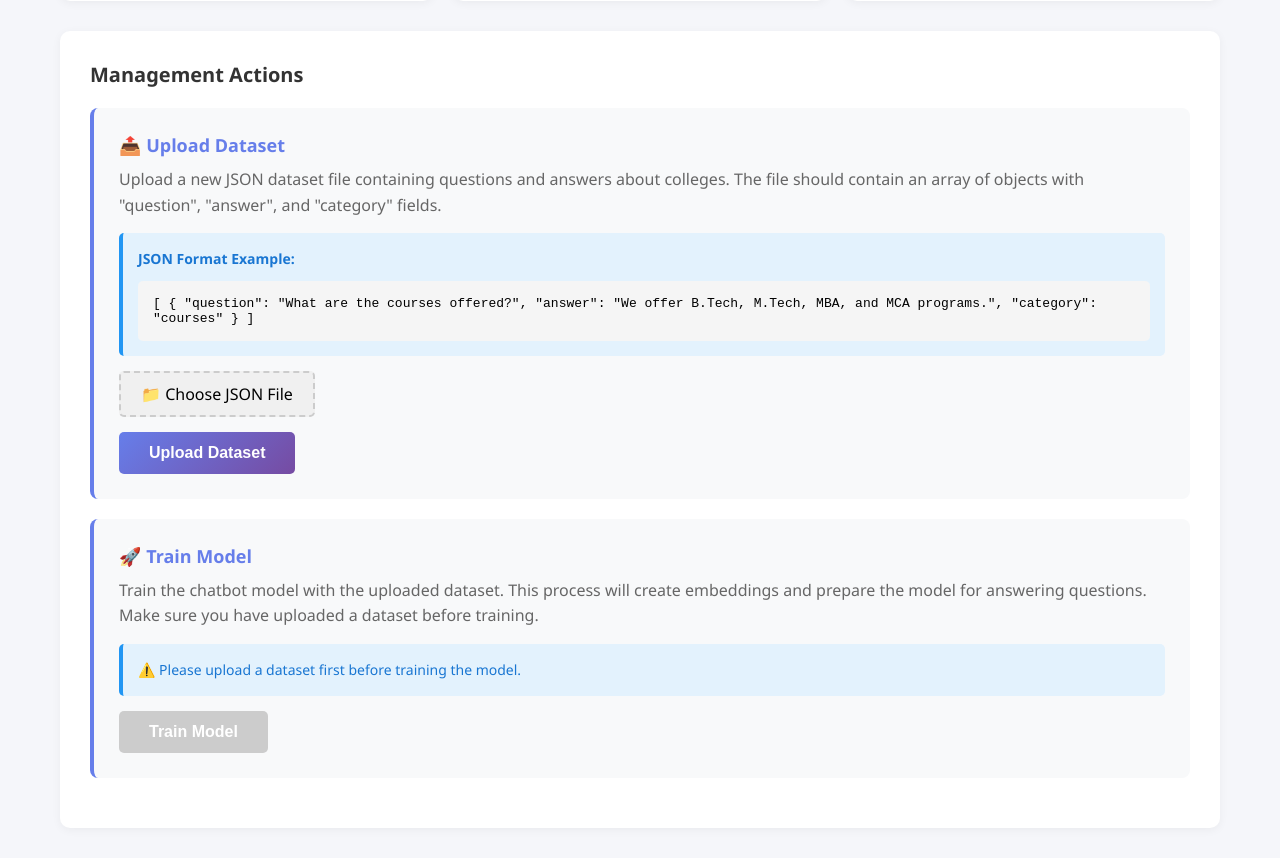
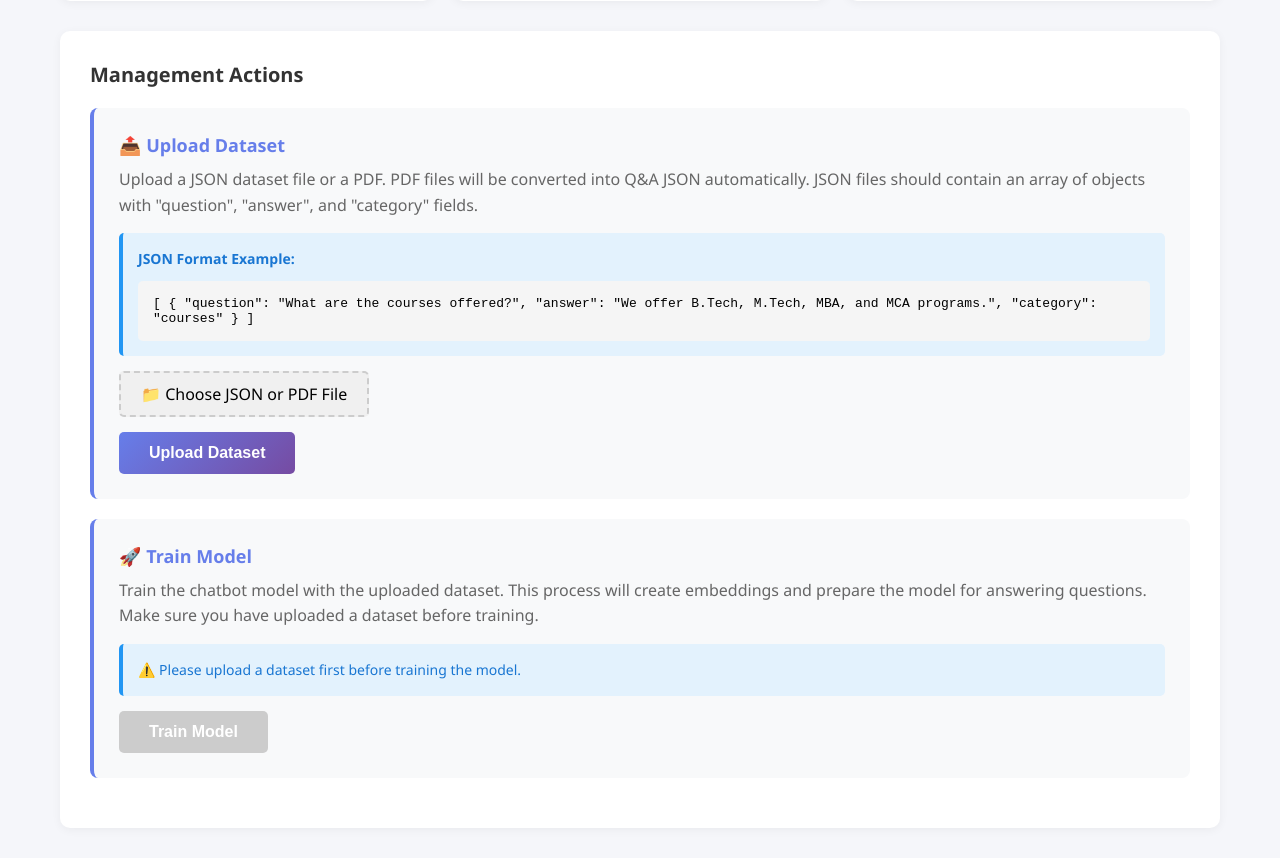
Before and after one commit to JocelynAbey/TechnicalUniversityChatbot, a Django app: template web/chatbot_with_admin/college_chatbot/templates/admin/dashboard.html in a window 1280 px wide. Shown: the part 226-1084 px from the top of the page. Run offline with Django 3.2, Linux system fonts and the light colour scheme; the template is opened without the code that fills it: most values are stand-ins (such as "Sample title", 1, 10 or a date in 2020).

Commit message:
Allow PDF upload conversion in admin UI

```diff
--- a/web/chatbot_with_admin/college_chatbot/templates/admin/dashboard.html
+++ b/web/chatbot_with_admin/college_chatbot/templates/admin/dashboard.html
@@ -369,7 +369,7 @@
 
             <div class="action-card">
                 <h3>📤 Upload Dataset</h3>
-                <p>Upload a new JSON dataset file containing questions and answers about colleges. The file should contain an array of objects with "question", "answer", and "category" fields.</p>
+                <p>Upload a JSON dataset file or a PDF. PDF files will be converted into Q&A JSON automatically. JSON files should contain an array of objects with "question", "answer", and "category" fields.</p>
 
                 <div class="info-box">
                     <p><strong>JSON Format Example:</strong></p>
@@ -387,9 +387,9 @@
                 <form method="POST" action="{% url 'upload_dataset' %}" enctype="multipart/form-data" id="uploadForm">
                     {% csrf_token %}
                     <div class="file-input-wrapper">
-                        <input type="file" id="datasetFile" name="dataset_file" class="file-input" accept=".json" required>
+                        <input type="file" id="datasetFile" name="dataset_file" class="file-input" accept=".json,.pdf" required>
                         <label for="datasetFile" class="file-input-label">
-                            📁 Choose JSON File
+                            📁 Choose JSON or PDF File
                         </label>
                         <span class="file-name" id="fileName"></span>
                     </div>
```
Also changed, not shown: web/chatbot_with_admin/college_chatbot/chatbot_app/views.py (+25 -5 lines).
